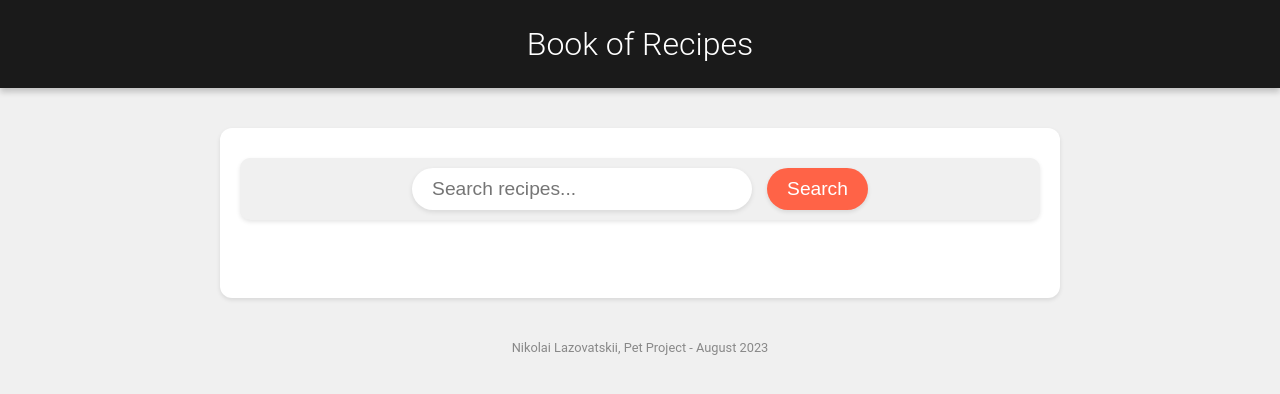
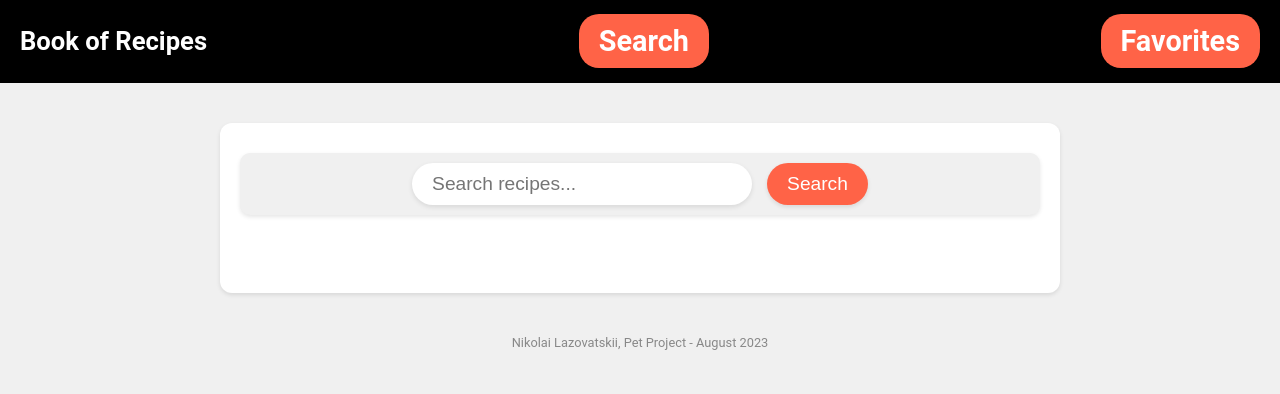
Before and after one commit to Nikolai-Lazovatskii/bookOfRecipes, a React (Vite) app: page / in a window 1280 px wide. Shown: the top 394 px of the page. Built offline with nearby package versions, Linux system fonts and the light colour scheme.

Commit message:
routering

```diff
--- a/package.json
+++ b/package.json
@@ -12,7 +12,8 @@
   "dependencies": {
     "react": "^18.2.0",
     "react-dom": "^18.2.0",
-    "react-modal": "^3.16.1"
+    "react-modal": "^3.16.1",
+    "react-router-dom": "^6.14.2"
   },
   "devDependencies": {
     "@types/react": "^18.2.15",
--- a/src/App.css
+++ b/src/App.css
@@ -15,20 +15,42 @@ body {
 }
 
 .header {
-  background-color: #1a1a1a;
+  background-color: #000000;
   color: white;
   width: 100%;
-  padding: 20px 0;
+  padding: 10px 0;
   margin-bottom: 20px;
-  box-shadow: 0 4px 6px 0 rgba(0,0,0,0.2);
+  display: flex;
+  justify-content: space-between;
+  align-items: center;
+  padding: 0 20px; /* Добавлено для создания отступов по краям */
 }
 
 .appTitle {
   margin: 0;
-  font-size: 2em;
+  margin-left: 20px;
+  font-size: 1.6em;
   text-align: center;
-  font-weight: 300;
 }
+
+.menuButton {
+  font-size: 1.2em;
+  text-decoration: none;
+  color: #fff;
+  background-color: #ff6347;
+  padding: 10px 20px;
+  margin-right: 20px;
+  border-radius: 20px;
+  transition: background-color 0.3s ease, box-shadow 0.3s ease;
+  cursor: pointer;
+  box-shadow: 0px 4px 10px rgba(0,0,0,0.1);
+}
+
+.menuButton:hover {
+  background-color: #ee3124;
+  box-shadow: 0px 8px 15px rgba(0,0,0,0.2);
+}
+
 
 .main {
   display: flex;
--- a/src/App.jsx
+++ b/src/App.jsx
@@ -1,31 +1,29 @@
 import { useEffect } from "react";
 import { useState } from "react";
 import "./App.css";
+import { BrowserRouter as Router, Routes, Route, Link } from "react-router-dom";
 import Reciepts from "./components/Reciepts";
 import Search from "./components/Search";
-
 
 function App() {
   const [searchTag, setSearchTag] = useState("");
   const [recipes, setRecipes] = useState([]);
 
-  const API_KEY = "9265df2e52994c5ea5707dc3714479af"
-
+  const API_KEY = "9265df2e52994c5ea5707dc3714479af";
 
   useEffect(() => {
     const getRecipes = async () => {
       const response = await fetch(
         `https://api.spoonacular.com/recipes/complexSearch?apiKey=${API_KEY}&query=${searchTag}`
-      )
-      const data = await response.json()
-      setRecipes(data.results)
-    }
+      );
+      const data = await response.json();
+      setRecipes(data.results);
+    };
 
     if (searchTag) {
       getRecipes();
     }
-
-  }, [searchTag])
+  }, [searchTag]);
 
   const getSearch = (text) => {
     setSearchTag(text);
@@ -33,14 +31,34 @@ function App() {
 
   return (
     <div className="app">
+      <Router>
         <header className="header">
           <h1 className="appTitle">Book of Recipes</h1>
+          <h2>
+            <Link to="/" className="menuButton">
+              Search
+            </Link>
+          </h2>
+          <h2>
+            <Link to="/favorites" className="menuButton">
+              Favorites
+            </Link>
+          </h2>
         </header>
+        <Routes>
+          <Route
+            path="/"
+            element={
               <div className="main">
                 <Search getSearch={getSearch} />
                 <Reciepts recipes={recipes} API_KEY={API_KEY} />
               </div>
+            }
+          />
+          <Route path="/favorites" element={<div>Hello</div>} />
+        </Routes>
         <footer>Nikolai Lazovatskii, Pet Project - August 2023</footer>
+      </Router>
     </div>
   );
 }
```
Also changed, not shown: 1 other file (tests, documents, lock files or other folders). Lines whose indentation alone changed are shown as unchanged.
